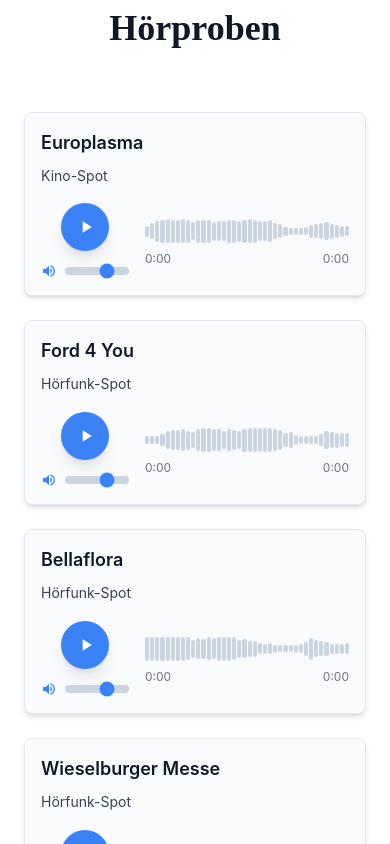
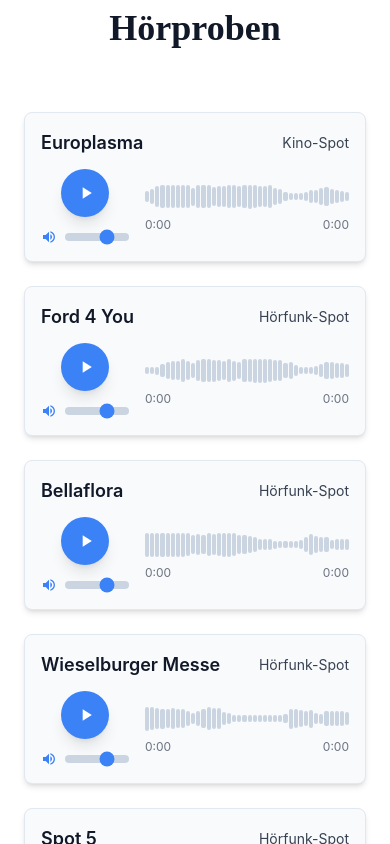
Before and after one commit to DavidWeinzierl/speakersite2, a React (Create React App) app: page / in a window 390 px wide. Shown: the part 2880-3724 px from the top of the page. Built offline with nearby package versions, Linux system fonts and the light colour scheme.

Commit message:
mobile audioplayer title and description on same line

```diff
--- a/src/components/AudioPlayer.js
+++ b/src/components/AudioPlayer.js
@@ -162,9 +162,17 @@
   return (
     <div className="bg-light-secondary p-4 md:p-6 rounded-lg border border-light-border hover:border-accent transition-all duration-300 shadow-md hover:shadow-lg h-full flex flex-col">
       {/* Title and Description */}
-      <div className="mb-4 flex-shrink-0">
-        <h3 className="text-lg md:text-xl font-semibold text-gray-900 mb-2">{title}</h3>
-        <p className="text-gray-700 text-sm leading-relaxed">{description}</p>
+      <div className="mb-3 md:mb-4 flex-shrink-0">
+        {/* Mobile: Same line layout */}
+        <div className="md:hidden flex justify-between items-center">
+          <h3 className="text-lg font-semibold text-gray-900 truncate pr-2">{title}</h3>
+          <p className="text-gray-700 text-sm flex-shrink-0">{description}</p>
+        </div>
+        {/* Desktop: Stacked layout */}
+        <div className="hidden md:block">
+          <h3 className="text-xl font-semibold text-gray-900 mb-2">{title}</h3>
+          <p className="text-gray-700 text-sm leading-relaxed">{description}</p>
+        </div>
       </div>
 
       <audio ref={audioRef} src={file} preload="metadata" />
```
